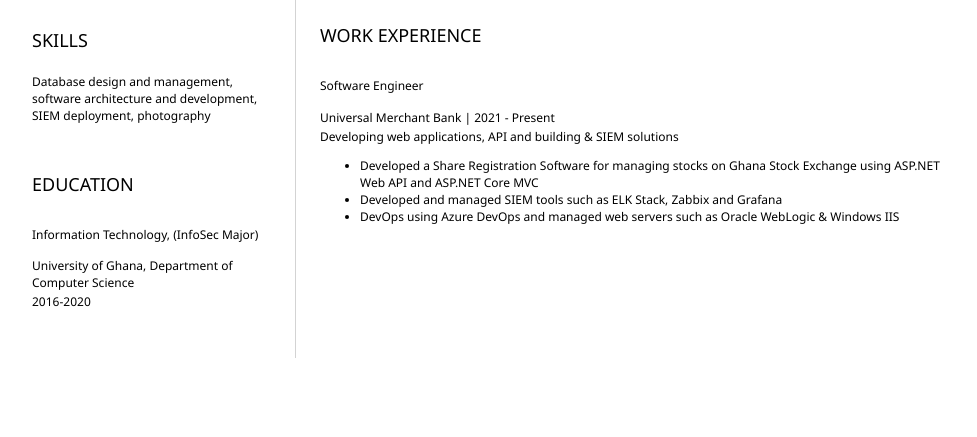
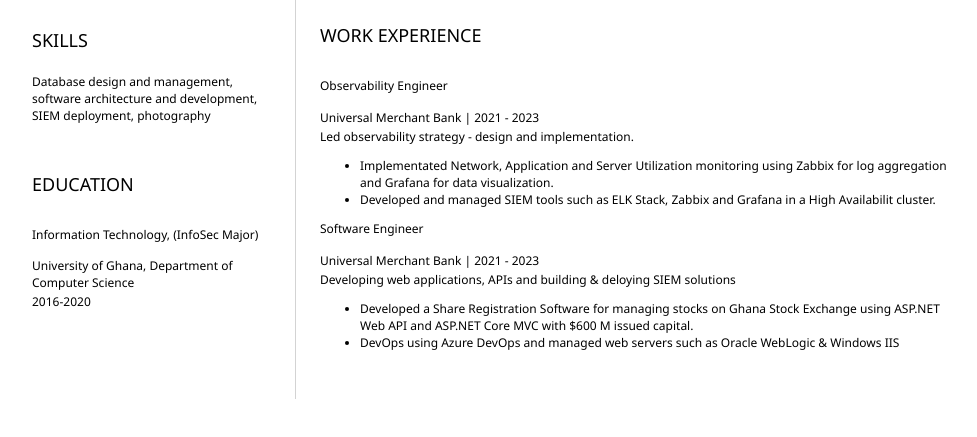
Before and after one commit to ElormDivine/resume, a plain HTML site: page index.html in a window 1280 px wide. Shown: the part 329-766 px from the top of the page, without its empty margins (152-1129 px from the left). Drawn offline with Linux system fonts and the light colour scheme.

Commit message:
added observability

```diff
--- a/index.html
+++ b/index.html
@@ -63,18 +63,30 @@
             </section>
             <section>
                 <h2>WORK EXPERIENCE</h2>
-                <!-- your work experience -->
+                <!-- your work experience 1 -->
+                <h3>Observability Engineer</h3>
+                <p>
+                    Universal Merchant Bank | 2021 - 2023
+                </p>
+                <p>
+                    Led observability strategy - design and implementation.
+                </p>
+                <ul>
+                    <li>Implementated Network, Application and Server Utilization monitoring using Zabbix for log aggregation and Grafana for data visualization.</li>
+                    <li>Developed and managed SIEM tools such as ELK Stack, Zabbix and Grafana in a High Availabilit cluster.</li>
+                </ul>
+
+                <!-- your work experience 2-->
                 <h3>Software Engineer</h3>
                 <p>
-                    Universal Merchant Bank | 2021 - Present
+                    Universal Merchant Bank | 2021 - 2023
                 </p>
                 <p>
-                    Developing web applications, API and building & SIEM solutions
+                    Developing web applications, APIs and building & deloying SIEM solutions
                 </p>
                 <ul>
                     <li>Developed a Share Registration Software for managing stocks on Ghana Stock Exchange using
-                        ASP.NET Web API and ASP.NET Core MVC</li>
-                    <li>Developed and managed SIEM tools such as ELK Stack, Zabbix and Grafana</li>
+                        ASP.NET Web API and ASP.NET Core MVC with $600 M issued capital.</li>
                     <li>DevOps using Azure DevOps and managed web servers such as Oracle WebLogic & Windows IIS</li>
                 </ul>
             </section>
```
